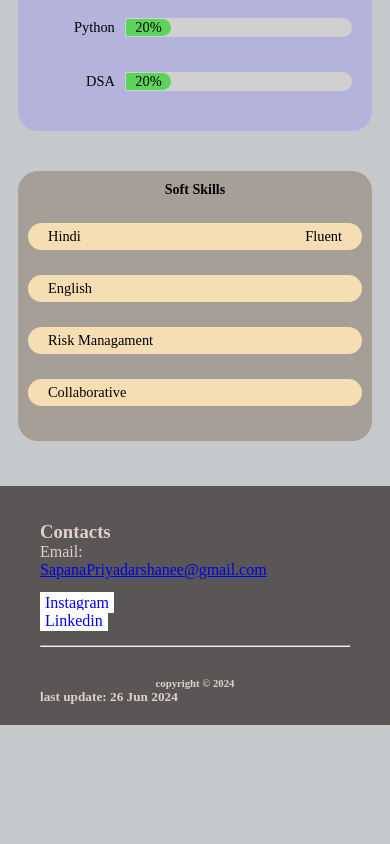
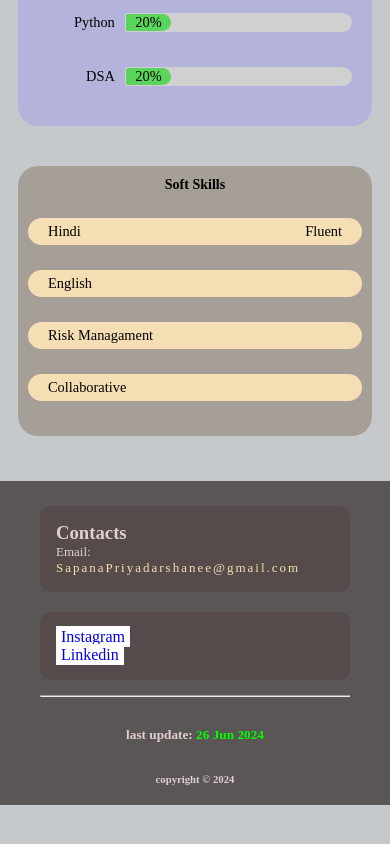
Before and after one commit to iSappoo/portfolio, a plain HTML site: page index.html in a window 390 px wide. Shown: the part 1778-2622 px from the top of the page. Before the commit the page ends 2557 px from the top, so only its background shows below. Drawn offline with Linux system fonts and the light colour scheme.

Commit message:
Update style.css

```diff
--- a/style.css
+++ b/style.css
@@ -4,7 +4,7 @@
 }
 :root {
     --paragraph-font-size: 1.3em;
-    --color-secondary: #808080;
+    --color-secondary: grey;
 }
 
 html {
@@ -15,6 +15,10 @@ html {
     margin: 0;
     padding: 0;
     /* border: 1px solid red; */
+}
+
+#update {
+    color: #00ff00;
 }
 
 body {
@@ -276,14 +280,53 @@ footer {
     color: rgb(225, 207, 207);
 }
 
+.footer-container {
+    display: flex;
+    gap: 10px;
+}
+
+.footer-container > div {
+    background-color: rgb(85, 75, 75);
+    border-radius: 10px;
+    padding: 1em;
+    width: fit-content;
+}
+
+#email {
+    display: flex;
+}
+
+#email a {
+    text-decoration: none;
+    color: wheat;
+    letter-spacing: 2px;
+    margin-left: 10px;
+}
+
 .footer-container > div {
     margin: 15px 0;
 }
 
-footer h6 {
+.media-container > {
+    display: flex;
+    margin: 0 auto;
     text-align: center;
-    margin-top: 30px;
+    width: inherit;
 }
+
+.media-container a {
+    background-color: white;
+    padding: 2px 5px;
+    text-decoration: none;
+    border-radius: 3px;
+}
+
+.media-container a:hover {
+    color: white;
+    background-color: green;
+
+}
+
 
 hr {
     height: 1px;
@@ -292,16 +335,26 @@ hr {
     border-radius: 3px;
 }
 
-.contacts {
-    width: 30%;
-    /* border: 1px solid red; */
-}
-
 .contacts ul {
     list-style: none;
 }
 
+footer >:nth-child(3) {
+    display: flex;
+    justify-content: space-evenly;
+    align-items: center;
 
+}
+
+footer h6 {
+    text-align: center;
+    margin-top: 30px;
+}
+
+footer h5 {
+    float: right;
+    margin-top: 30px;
+}
 /* ========================================================================= */
 /* ========================================================================= */
 
@@ -425,6 +478,14 @@ hr {
         font-size: 1.3em;
     }
 
+    .project-div h1 {
+        font-size: 1.2em;
+    }
+
+    .project-div p {
+        color: var(--color-secondary);
+    }
+
     /* skills */
     .skills {
         margin: 2px 5px;
@@ -437,7 +498,28 @@ hr {
     }
 
     .skills-container > div {
-        /* margin: 0; */
         padding: 10px;
     }
+    /* footer */
+    .footer-container {
+        flex-direction: column;
+    }
+
+    .footer-container > div {
+        width: 100%;
+        margin: 5px 0;
+    }
+
+    #email {
+        display: block;
+        font-size: small;
+    }
+
+    #email a {
+        margin-left: 0;
+    }
+
+    footer >:nth-child(3) {
+        flex-direction: column-reverse;
+    }
 }
```
